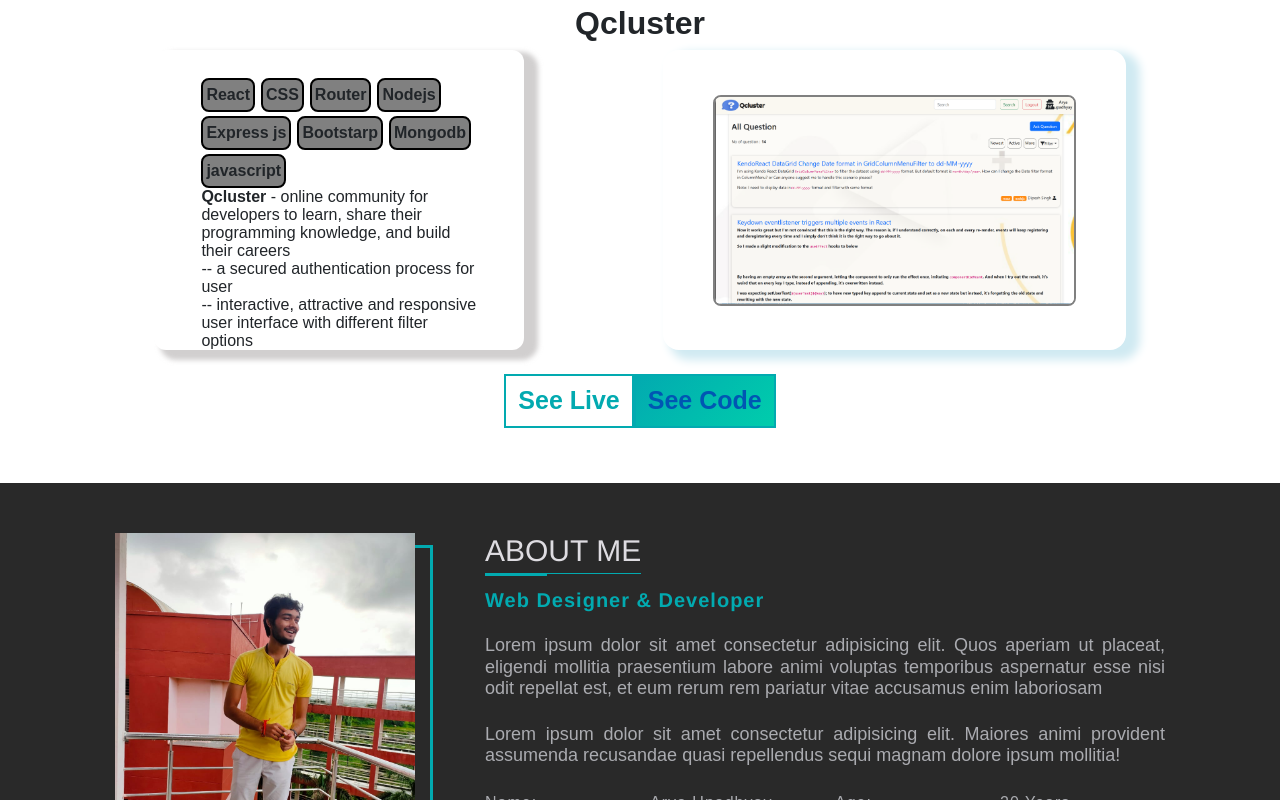
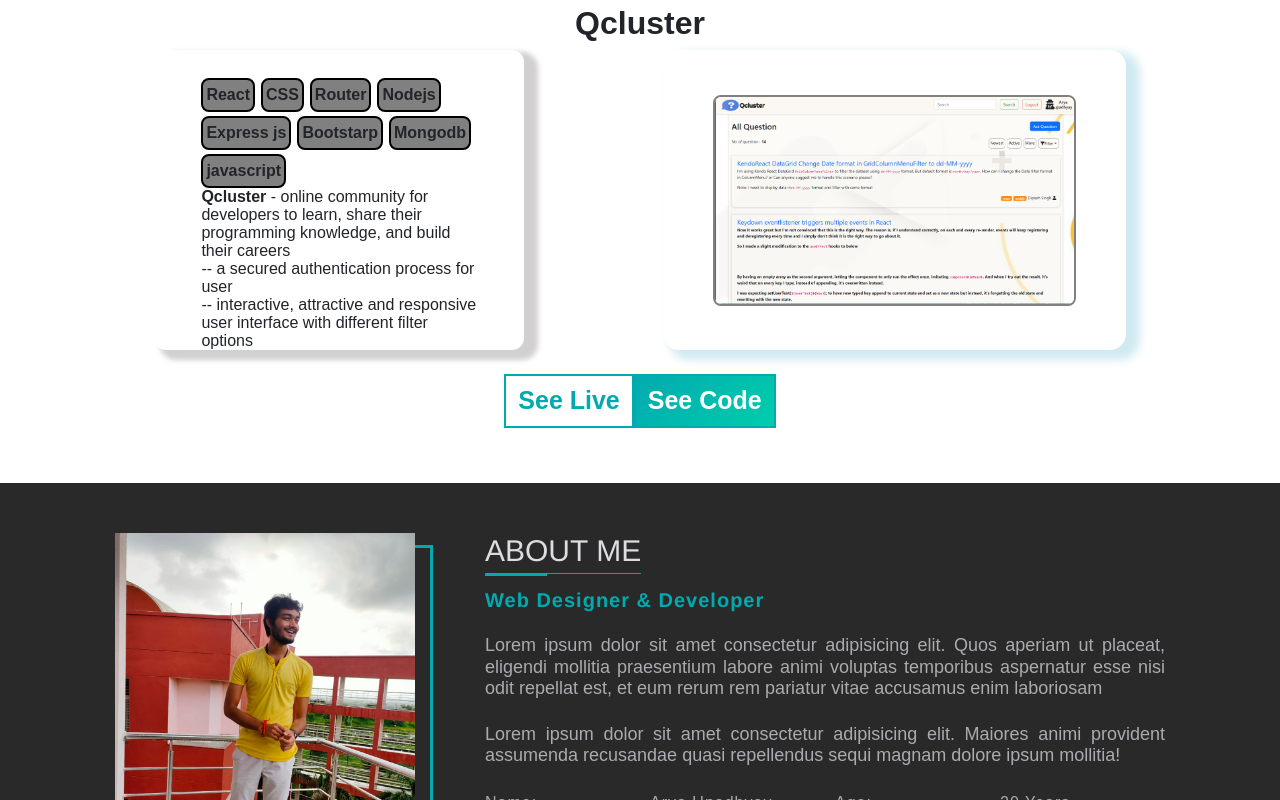
Before and after one commit to aryaupadhyay24/Portfolio, a React (Create React App) app: page / in a window 1280 px wide. In both pictures the pointer is over the link 704 px from the left and 2214 px from the top of the page. Shown: the part 1814-2614 px from the top of the page. Built offline with nearby package versions, Linux system fonts and the light colour scheme; some icons are missing.

Commit message:
button changed

```diff
--- a/src/Component/Projectcss.css
+++ b/src/Component/Projectcss.css
@@ -37,3 +37,6 @@
 .nameofupper:focus{
     color: white;
 }
+.nameofanchor:hover{
+    color: white;
+}
```
